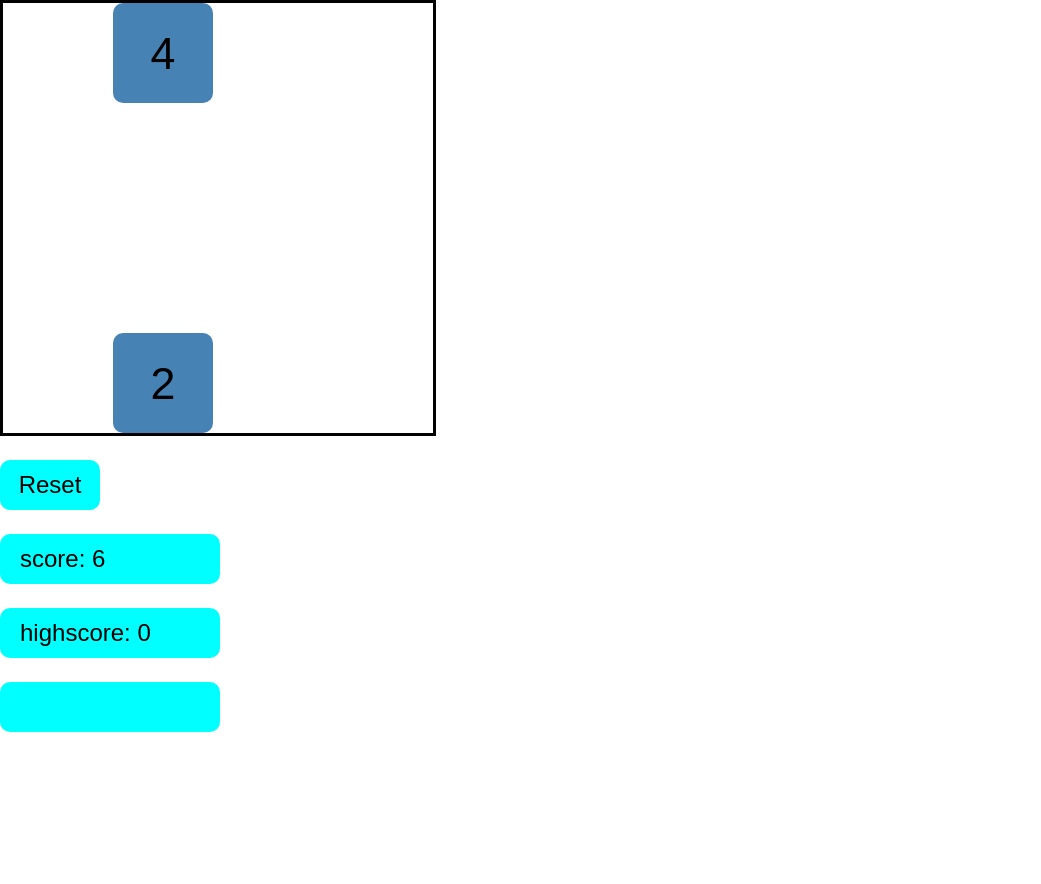
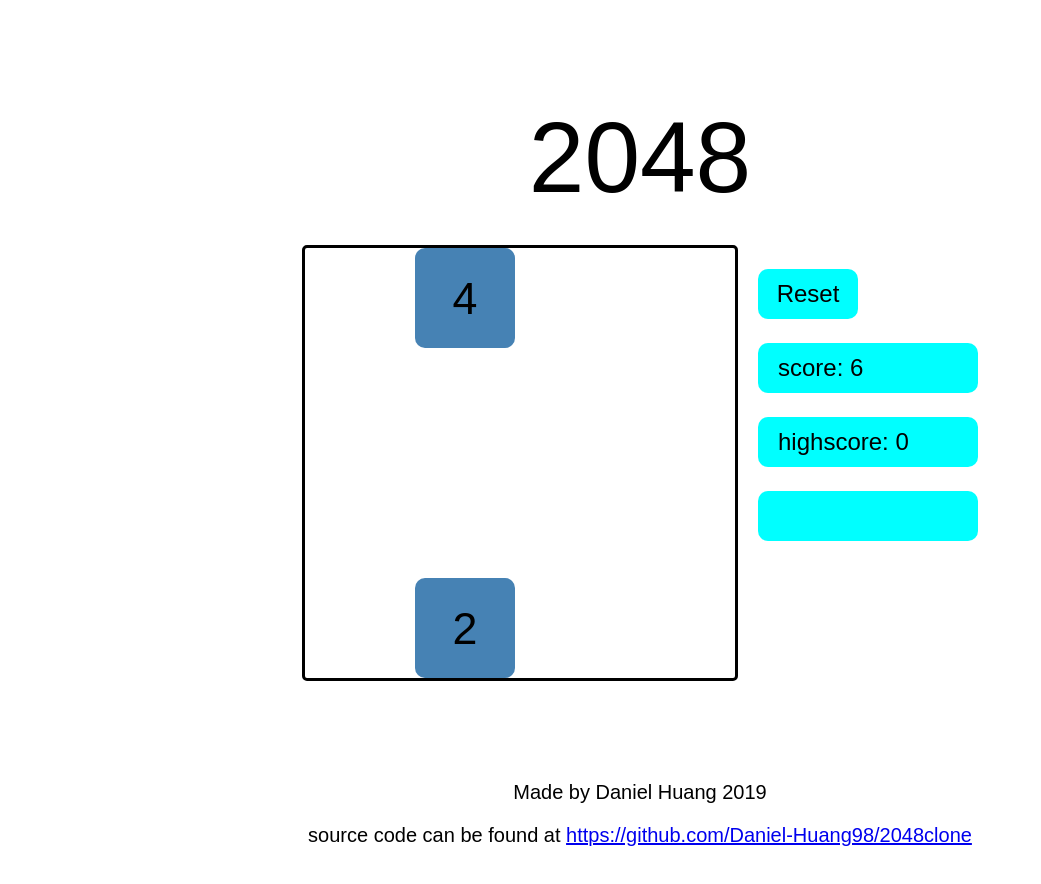
Before and after one commit to Daniel-Huang98/2048clone, a React (Create React App) app: page / in a window 1280 px wide. Shown: the top 884 px of the page, without its empty margins (0-1041 px from the left). Built offline with nearby package versions, Linux system fonts and the light colour scheme.

Commit message:
made it look nice and added header and footer

```diff
--- a/src/App.css
+++ b/src/App.css
@@ -1,7 +1,10 @@
 .App {
   text-align: center;
-  height: 1000px;
-  width: 1000px;
+  height: auto;
+  width: 100%;
+  padding-top:100px;
+
+
 }
 
 #grid{
@@ -11,9 +14,29 @@
   border-color: black;
   border-width: 3px;
   border-style: solid;
+  border-radius: 5px;
   width: 430px;
   height: 430px;
   grid-gap: 10px;
+  margin-right: 20px;
+}
+
+#Content{
+  display: flex;
+  justify-items: center;
+  justify-content: center;
+  margin-bottom: 100px;
+}
+
+#heading{
+  font-size: 100px;
+  margin-bottom: 30px;
+  padding:0;
+}
+
+#footing{
+  justify-content: center;
+  font-size: 20px;
 }
 
 #revert{
--- a/src/App.js
+++ b/src/App.js
@@ -75,6 +75,7 @@ class App extends Component {
   }
 
   checkLoss(){
+    if(!this.checkFull()) {this.loss = 0; return}
     for(var i = 0; i < 4; i++){
       for(var j = 0; j < 4; j++){
         if(i === 0){
@@ -283,13 +284,23 @@ class App extends Component {
     }
     return (
       <div className="App" onKeyDown={this.readKey}>
+        <header id="heading">2048</header>
+       <div id="Content">
           <div id="grid">
             {list}
           </div>
+          <div>
             <p id="revert" onClick={this.revertBoard}>Reset</p>
             <p id="scoreboard">score: {this.Calcscore()}</p>
             <p id="highscore">highscore: {this.highestScore}</p>
             <p id="result">{result}</p>
+          </div>
+        </div>
+        <footer id="footing">
+          <p>Made by Daniel Huang 2019</p>
+          <p>source code can be found at <a href="url"> https://github.com/Daniel-Huang98/2048clone</a></p>
+
+        </footer>
       </div>
     );
   }
```
Lines whose indentation alone changed are shown as unchanged.
